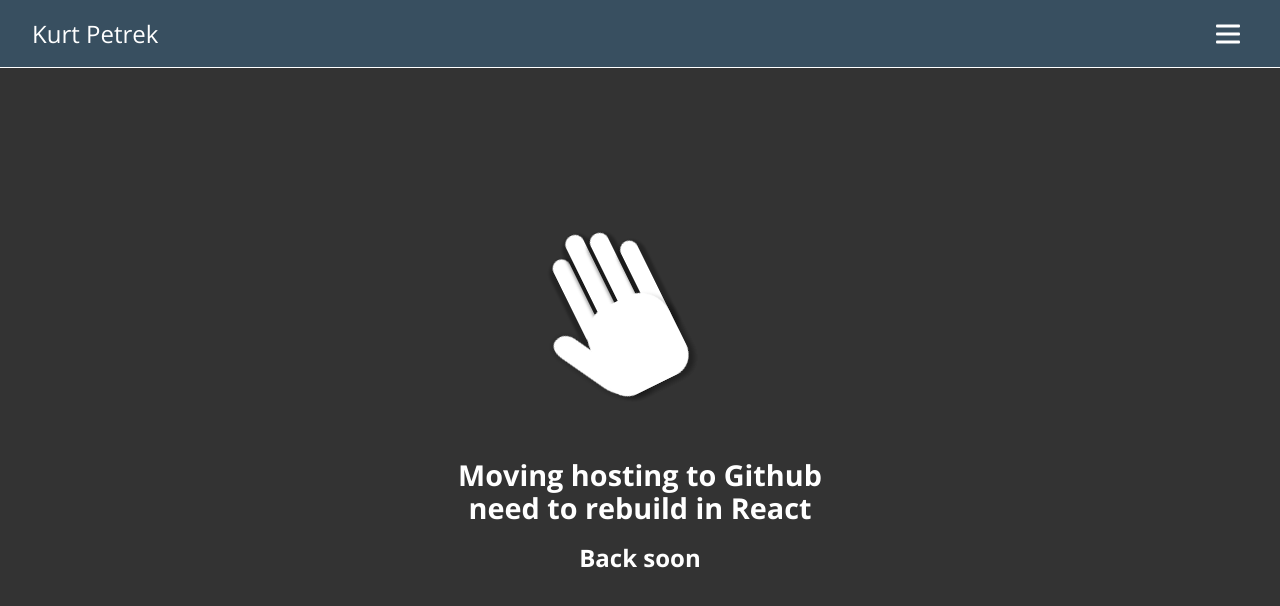
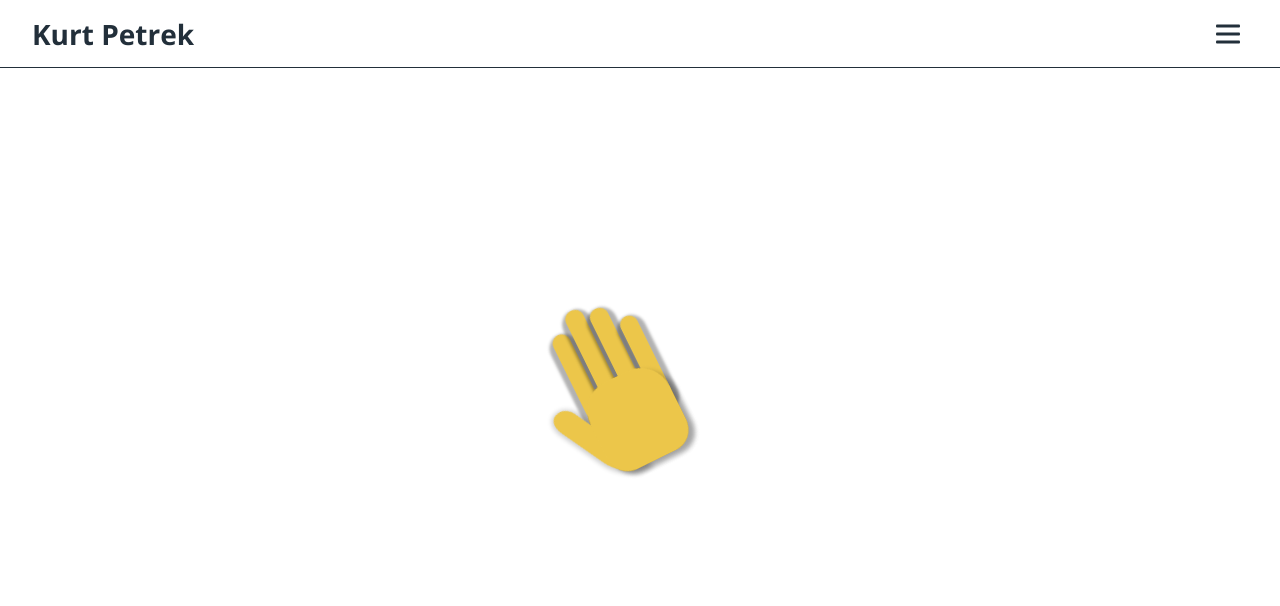
Before and after one commit to kurtpetrek/kurtpetrek, a React (Create React App) app: page / in a window 1280 px wide. Shown: the top 606 px of the page. Built offline with nearby package versions, Linux system fonts and the light colour scheme.

Commit message:
Construction nav

```diff
--- a/src/components/Layouts/LayoutMain.tsx
+++ b/src/components/Layouts/LayoutMain.tsx
@@ -1,13 +1,22 @@
 import React from "react";
-import styled from "styled-components";
+import styled, { css } from "styled-components/macro";
 import Nav from "../Nav/Nav";
+
+const LayoutContainer = styled.div(
+  (props) => css`
+    padding-top: ${props.theme.nav.height};
+    min-height: 100vh;
+    display: flex;
+    flex-direction: column;
+  `
+);
 
 const LayoutMain = ({ children }) => {
   return (
-    <div>
+    <LayoutContainer>
       <Nav />
       {children}
-    </div>
+    </LayoutContainer>
   );
 };
 
--- /dev/null
+++ b/src/components/Nav/AnimatedBar.tsx
@@ -0,0 +1,97 @@
+import React from "react";
+import styled, { css } from "styled-components";
+
+const animationLength = "5s";
+
+type Props = { color?: string };
+
+const BarContainer = styled.div(
+  (props) => css`
+    flex: 1;
+    padding: 12px 0;
+    margin: 0 32px;
+    overflow: hidden;
+    position: relative;
+
+    @media (max-width: 500px) {
+      margin: 0 8px;
+    }
+  `
+);
+
+const MainBar = styled.div<Props>(
+  (props) => css`
+    height: 1px;
+    background: ${props.color || props.theme.colors.ink100};
+    transition: background 0.5s;
+    width: 100%;
+    animation: AnimatedBar__MainBar-animation ${animationLength} infinite
+      alternate ease-in-out;
+
+    @keyframes AnimatedBar__MainBar-animation {
+      0% {
+        transform: scale(0);
+        transform-origin: left;
+      }
+      40% {
+        transform: scale(1);
+        transform-origin: left;
+      }
+      60% {
+        transform: scale(1);
+        transform-origin: right;
+      }
+      100% {
+        transform: scale(0);
+        transform-origin: right;
+      }
+    }
+  `
+);
+
+const PulseBar = styled.div<Props>(
+  (props) => css`
+    position: absolute;
+    height: 4px;
+    @media (max-width: 500px) {
+      height: 3px;
+    }
+    background: ${props.color || props.theme.colors.ink100};
+    transition: background 0.5s;
+    width: 200px;
+    border-radius: 100%;
+    left: -200px;
+    transform: translate(0, -50%);
+    animation: AnimatedBar__PulseBar-animation ${animationLength} infinite
+      linear alternate;
+
+    @keyframes AnimatedBar__PulseBar-animation {
+      0% {
+        transform: translate(0, -50%);
+      }
+      40% {
+        transform: translate(0, -50%) scale(0.2);
+      }
+      50% {
+        transform: translate(40vw, -50%) scale(1);
+      }
+      60% {
+        transform: translate(100vw, -50%) scale(0.2);
+      }
+      100% {
+        transform: translate(100vw, -50%);
+      }
+    }
+  `
+);
+
+const AnimatedBar = ({ color }: Props) => {
+  return (
+    <BarContainer>
+      <MainBar color={color} />
+      <PulseBar color={color} />
+    </BarContainer>
+  );
+};
+
+export default AnimatedBar;
--- a/src/components/Nav/Hamburger.tsx
+++ b/src/components/Nav/Hamburger.tsx
@@ -25,7 +25,7 @@ const Bar = styled.span<{
   bottomBar?: boolean;
 }>(
   (props) => css`
-    background: ${props.theme.colors.white};
+    background: ${props.theme.colors.ink700};
     height: 3px;
     width: 100%;
     border-radius: 1px;
--- a/src/components/Nav/Nav.tsx
+++ b/src/components/Nav/Nav.tsx
@@ -3,6 +3,9 @@ import styled, { css } from "styled-components/macro";
 import ButtonHamburger from "./Hamburger";
 import NavMainDropdown from "./NavMainDropdown";
 import { Link } from "react-router-dom";
+import AnimatedBar from "./AnimatedBar";
+import styleTheme from "../../constants/styles/styleTheme";
+import UnderConstructionPage from "../../pages/UnderConstructionPage/UnderConstructionPage";
 
 const NavContainer = styled.nav(
   (props) => css`
@@ -14,16 +17,17 @@ const NavContainer = styled.nav(
     display: flex;
     align-items: center;
     padding: 16px 32px;
-    background: ${props.theme.colors.ink500};
-    border-bottom: 1px solid ${props.theme.colors.white};
+    background: ${props.theme.colors.white};
+    border-bottom: 1px solid ${props.theme.colors.ink700};
   `
 );
 
 const HomeLink = styled(Link)(
   (props) => css`
-    font-size: 24px;
+    font-size: 28px;
     text-decoration: none;
-    color: ${props.theme.colors.white};
+    color: ${props.theme.colors.ink700};
+    font-weight: bold;
   `
 );
 
@@ -41,8 +45,15 @@ const Nav = () => {
   return (
     <NavContainer>
       <HomeLink to="/">Kurt Petrek</HomeLink>
+      <AnimatedBar
+        color={
+          navIsOpen ? styleTheme.colors.green200 : styleTheme.colors.ink200
+        }
+      />
       <StyledButtonHamburger isOpen={navIsOpen} toggleNav={toggleNav} />
-      <NavMainDropdown navIsOpen={navIsOpen}>{null}</NavMainDropdown>
+      <NavMainDropdown navIsOpen={navIsOpen}>
+        <UnderConstructionPage />
+      </NavMainDropdown>
     </NavContainer>
   );
 };
--- a/src/components/Nav/NavMainDropdown.tsx
+++ b/src/components/Nav/NavMainDropdown.tsx
@@ -28,67 +28,61 @@ const PanelAnimation = styled(Container)(
     opacity: 0.5;
     transform: translate(100vw);
     transition: 0.3s;
+
     ${props.navIsOpen
       ? css`
-          animation: PanelAnimation-left ${panelAnimationLength + "s"} forwards;
+          transform: translate(0);
+          border-radius: 0;
+          transition: ${panelAnimationLength + "s"};
         `
-      : ""}
-
-    @keyframes PanelAnimation-left {
-      0% {
-        transform: translate(100vw);
-      }
-      100% {
-        transform: translate(0vw);
-      }
-    }
+      : css`
+          transform: translate(100vw);
+          border-radius: 100%;
+          transition: ${panelAnimationLength + "s"}
+            ${panelAnimationLength * 2 + "s"};
+        `}
 
     &:nth-of-type(2) {
       background: ${props.theme.colors.yellow500};
       transform: translate(-100vw, 100vh);
-      transition: 0.3s;
+
       ${props.navIsOpen
         ? css`
-            animation: PanelAnimation-right ${panelAnimationLength + "s"}
-              ${panelAnimationLength + "s"} forwards;
+            transform: translate(0);
+            border-radius: 0;
+            transition: ${panelAnimationLength + "s"}
+              ${panelAnimationLength + "s"};
           `
-        : ""}
-
-      @keyframes PanelAnimation-right {
-        0% {
-          transform: translate(-100vw, 100vh);
-        }
-        100% {
-          transform: translate(0vw);
-        }
-      }
+        : css`
+            transform: translate(-100vw, 100vh);
+            border-radius: 100%;
+            transition: ${panelAnimationLength + "s"}
+              ${panelAnimationLength + "s"};
+          `}
     }
   `
 );
 
 const List = styled(PanelAnimation)(
   (props) => css`
-    background: ${props.theme.colors.ink500};
+    display: flex;
+    flex-direction: column;
+
+    background: ${props.theme.colors.white};
+    border-radius: 0;
     opacity: 1;
-    transform: translate(0, 100vh);
-    transition: 0.3s;
     ${props.navIsOpen
       ? css`
-          animation: PanelAnimation-bottom ${panelAnimationLength + "s"}
-            ${panelAnimationLength * 2 + "s"} forwards;
+          transform: translate(0);
+          border-radius: 0;
+          transition: ${panelAnimationLength + "s"}
+            ${panelAnimationLength * 2 + "s"};
         `
       : css`
           transform: translate(0, 100vh);
+          border-radius: 100%;
+          transition: ${panelAnimationLength + "s"};
         `}
-
-    @keyframes PanelAnimation-bottom {
-      0% {
-        transform: translate(0, 100vh);
-      }
-      100% {
-        transform: translate(0);
-      }
-    }
   `
 );
 
--- a/src/components/UnderConstruction/UnderConstruction.js
+++ b/src/components/UnderConstruction/UnderConstruction.js
@@ -1,9 +1,9 @@
-import React from "react";
+import React, { useState, useEffect } from "react";
 import styled, { css } from "styled-components/macro";
 
 const StylingContainer = styled.div(
   (props) => css`
-    color: ${props.fontColor || "#000"};
+    color: ${props.fontColor || props.theme.colors.ink500};
     font-family: -apple-system, BlinkMacSystemFont, "Segoe UI", Roboto,
       Helvetica, Arial, sans-serif, "Apple Color Emoji", "Segoe UI Emoji",
       "Segoe UI Symbol";
@@ -24,14 +24,65 @@ const StylingContainer = styled.div(
   `
 );
 
+const CharItem = styled.span(
+  (props) => css`
+    display: inline-block;
+    transform-origin: bottom center;
+    min-width: 8px;
+    ${props.isUp
+      ? css`
+          transform: scale(1);
+          transition: 0.3s ${props.delay * 0.1 + "s"}
+            cubic-bezier(0.29, -0.63, 0.74, 1.64);
+        `
+      : css`
+          transform: scale(0);
+          transition: 0.3s cubic-bezier(0.29, -0.63, 0.74, 1.64);
+        `}
+  `
+);
+
 const UnderConstruction = (props) => {
+  const [isUp, setIsUp] = useState(false);
+  const [changeUpTimeout, setChangeUpTimeout] = useState(null);
+  const timeoutLength = 3000;
+
+  useEffect(() => {
+    delayUpToTrue(1000);
+    return () => {
+      clearTimeout(changeUpTimeout);
+    };
+  }, []);
+
+  const delayUpToFalse = (length) => {
+    setChangeUpTimeout(
+      setTimeout(() => {
+        setIsUp(false);
+        delayUpToTrue();
+      }, length || timeoutLength)
+    );
+  };
+
+  const delayUpToTrue = (length) => {
+    setChangeUpTimeout(
+      setTimeout(() => {
+        setIsUp(true);
+        delayUpToFalse();
+      }, length || timeoutLength)
+    );
+  };
+
+  const content = "Under Construction".split("").map((char, i) => {
+    return (
+      <CharItem delay={i} isUp={isUp} key={`item ${i}`}>
+        {char}
+      </CharItem>
+    );
+  });
+
   return (
     <StylingContainer fontColor={props.fontColor}>
-      <h1>
-        Moving hosting to Github <br />
-        need to rebuild in React
-      </h1>
-      <h2>Back soon</h2>
+      <h1>{content}</h1>
     </StylingContainer>
   );
 };
--- a/src/pages/UnderConstructionPage/UnderConstructionPage.tsx
+++ b/src/pages/UnderConstructionPage/UnderConstructionPage.tsx
@@ -2,23 +2,23 @@ import React from "react";
 import styled, { css } from "styled-components/macro";
 import UnderConstruction from "../../components/UnderConstruction/UnderConstruction";
 import WavingHand from "../../components/WavingHand/WavingHand";
+import styleTheme from "../../constants/styles/styleTheme";
 
 const Wrapper = styled.div(
   (props) => css`
-    min-height: 100vh;
+    flex: 1;
     display: flex;
     flex-direction: column;
     align-items: center;
     justify-content: center;
-    background: rgba(0, 0, 0, 0.8);
   `
 );
 
 const UnderConstructionPage = () => {
   return (
     <Wrapper>
-      <WavingHand color="white" size="230px" />
-      <UnderConstruction fontColor="white" />
+      <WavingHand color={styleTheme.colors.yellow500} size="230px" />
+      <UnderConstruction />
     </Wrapper>
   );
 };
```
